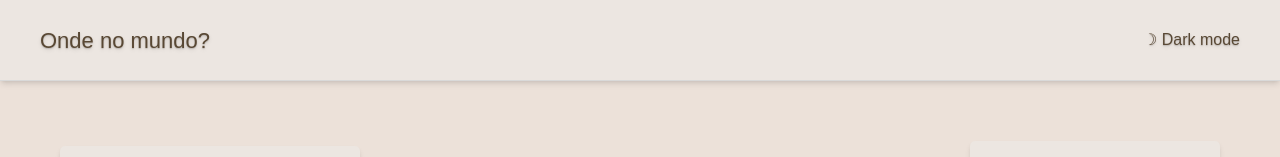
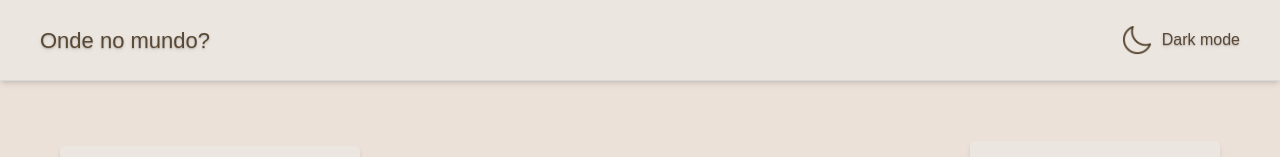
Before and after one commit to adaocomh/atlas-api, a Next.js app: page / in a window 1280 px wide. Shown: the top 157 px of the page. Built offline with nearby package versions, Linux system fonts and the light colour scheme.

Commit message:
PNGs dos modos atualizados.

```diff
--- a/src/components/header.tsx
+++ b/src/components/header.tsx
@@ -2,6 +2,7 @@
 import { useEffect, useState } from "react"
 import { useTheme } from "next-themes"
 import Link from "next/link"
+import Image from "next/image"
 export default function Header(){
     const { theme, setTheme } = useTheme()
     const [mounted, setMounted] = useState(false)
@@ -12,10 +13,18 @@ export default function Header(){
     if(!mounted) return null
     return(
         <header>
-            <div className="flex justify-between items-center dark:bg-[var(--cards)]  dark:border-none dark:shadow-[0px_10px_10px_rgba(0,0,0,1)] h-[80px] p-[40px] bg-[#ece6e1] text-black text-[16px]  border-b-[1px] border-[#D9D9D9]  shadow-md">
+            <div className="flex justify-between items-center dark:bg-[var(--cards)]  dark:border-none dark:shadow-[0px_10px_10px_rgba(0,0,0,1)] h-[80px] p-[40px] bg-[#ece6e1] text-[16px]  border-b-[1px] border-[#D9D9D9]  shadow-md">
                 <Link href={'/'}>
                 <h1 className="dark:text-[#BFB2A3] hover:translate-y-[-1px] hover:text-shadow-lg transition-all duration-150 text-shadow-md text-[22px] text-[#594834]">Onde no mundo?</h1></Link>
-                <button onClick={() => setTheme(theme ==='light' ? 'dark' : 'light')} className="dark:text-[#BFB2A3] hover:translate-y-[-1px] hover:text-shadow-lg transition-all duration-150 text-shadow-md font-light text-[#594834] cursor-pointer w-max h-max ">{theme === 'dark' ? '☼ Light Mode' : '☽ Dark mode'}</button>
+                <button onClick={() => setTheme(theme ==='light' ? 'dark' : 'light')} className="dark:text-[#BFB2A3] hover:translate-y-[-1px] hover:text-shadow-lg transition-all duration-150 text-shadow-md font-light text-[#594834] cursor-pointer w-max h-max ">{theme === 'dark' ? (
+                    <div className="flex gap-[10px] items-center">
+                    <Image src="/icons/night-mode_bege.png" alt="" width={30} height={20}/> <p>Light Mode</p>
+                    </div>
+                    ) : (
+                    <div className="flex gap-[10px] items-center">
+                    <Image src="/icons/light-mode_brown.png" alt="" width={30} height={20}/>Dark mode
+                    </div>
+                    )}</button>
             </div>
         </header>
     )
```
Also changed, not shown: public/icons/light-mode_brown.png (added), public/icons/night-mode_bege.png (added).
